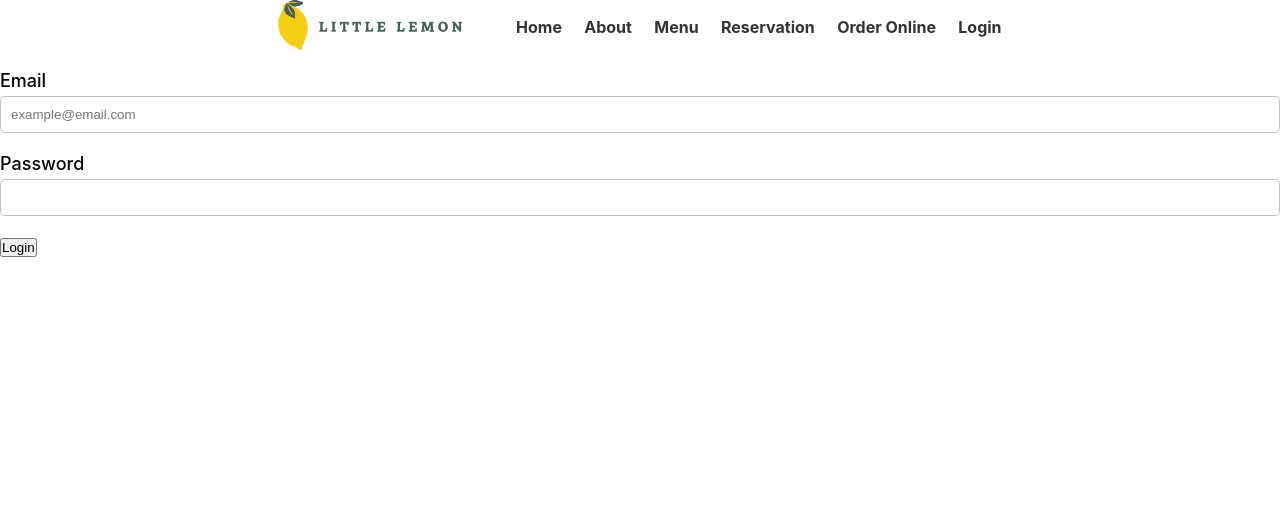
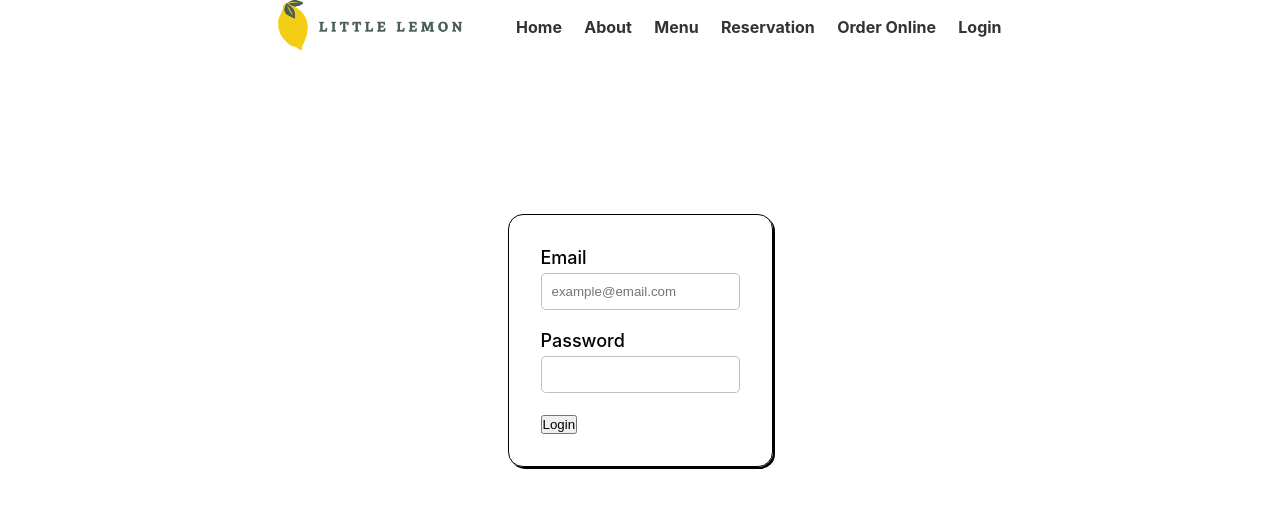
Before and after one commit to jonathanim/capstone-project, a React (Create React App) app: page /login in a window 1280 px wide. Shown: the top 508 px of the page. Built offline with nearby package versions, Linux system fonts and the light colour scheme; a web font is replaced by a local one.

Commit message:
touch up on login route and login form

```diff
--- /dev/null
+++ b/src/components/LoginForm.css
@@ -0,0 +1,9 @@
+
+
+.form-container {
+  border: 1px solid black;
+  padding: 2rem;
+  border-radius: 15px;
+  box-shadow: 2px 2px black;
+
+}
--- a/src/components/LoginForm.js
+++ b/src/components/LoginForm.js
@@ -1,5 +1,5 @@
 import React, {useState} from 'react'
-
+import './LoginForm.css'
 
 const LoginForm = () => {
 
@@ -48,7 +48,7 @@ const LoginForm = () => {
 
   return (
     <div className='form-container'>
-    <form onSubmit={onSubmitHandler} aria-label="form">
+    <form onSubmit={onSubmitHandler} aria-label="form" >
       <div className='field'>
         <label htmlFor='email'>Email</label>
         <input
--- a/src/routes/Login.js
+++ b/src/routes/Login.js
@@ -1,5 +1,6 @@
 import React from 'react'
 import LoginForm from '../components/LoginForm'
+import "./styles/Login.css"
 
 const Login = () => {
   return (
--- a/src/routes/OrderOnline.js
+++ b/src/routes/OrderOnline.js
@@ -3,7 +3,7 @@ import React from 'react'
 const OrderOnline = () => {
   return (
     <div>
-      order online
+        <h1 style={{color: "red", textAlign:"center"}} >Under construction</h1>
     </div>
   )
 }
--- /dev/null
+++ b/src/routes/styles/Login.css
@@ -0,0 +1,9 @@
+
+
+.login-container {
+    display:flex;
+    justify-content: center;
+    align-items: center;
+    margin-top: 10rem;
+
+}
```
